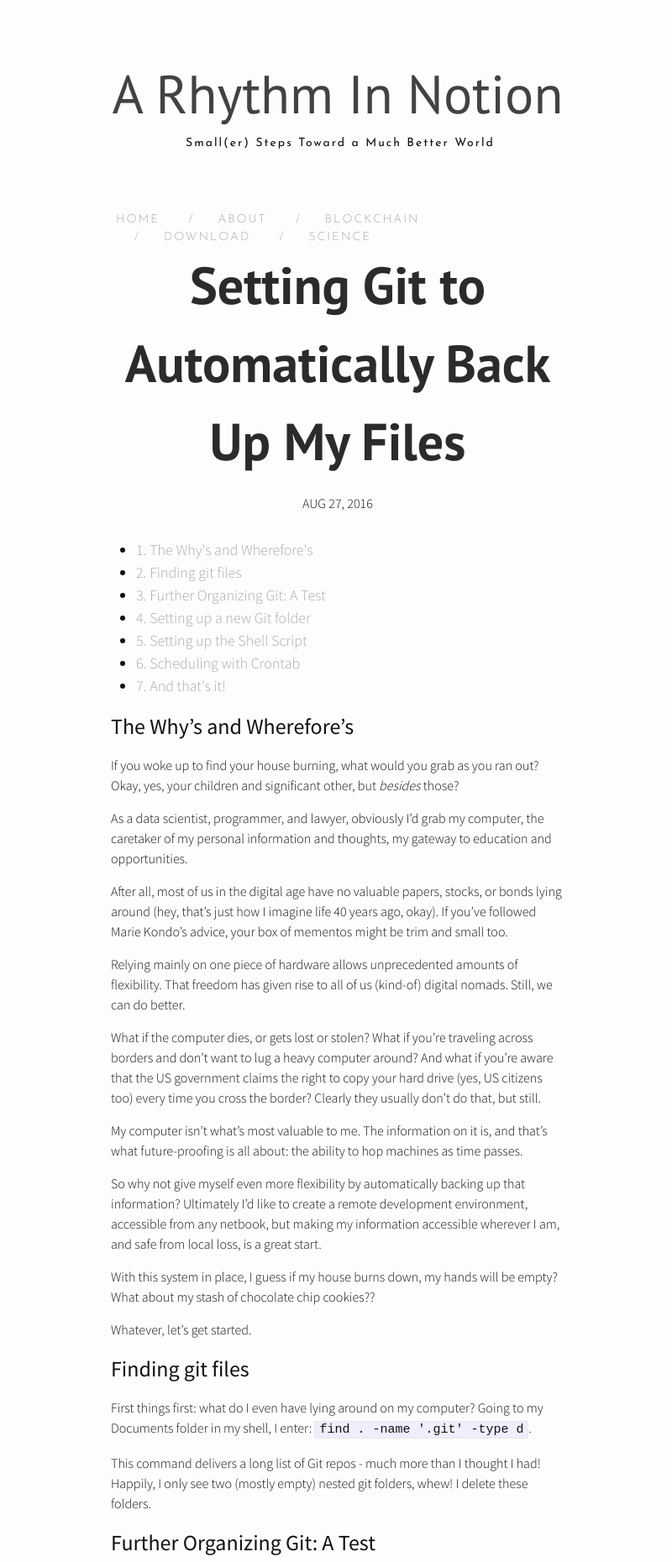
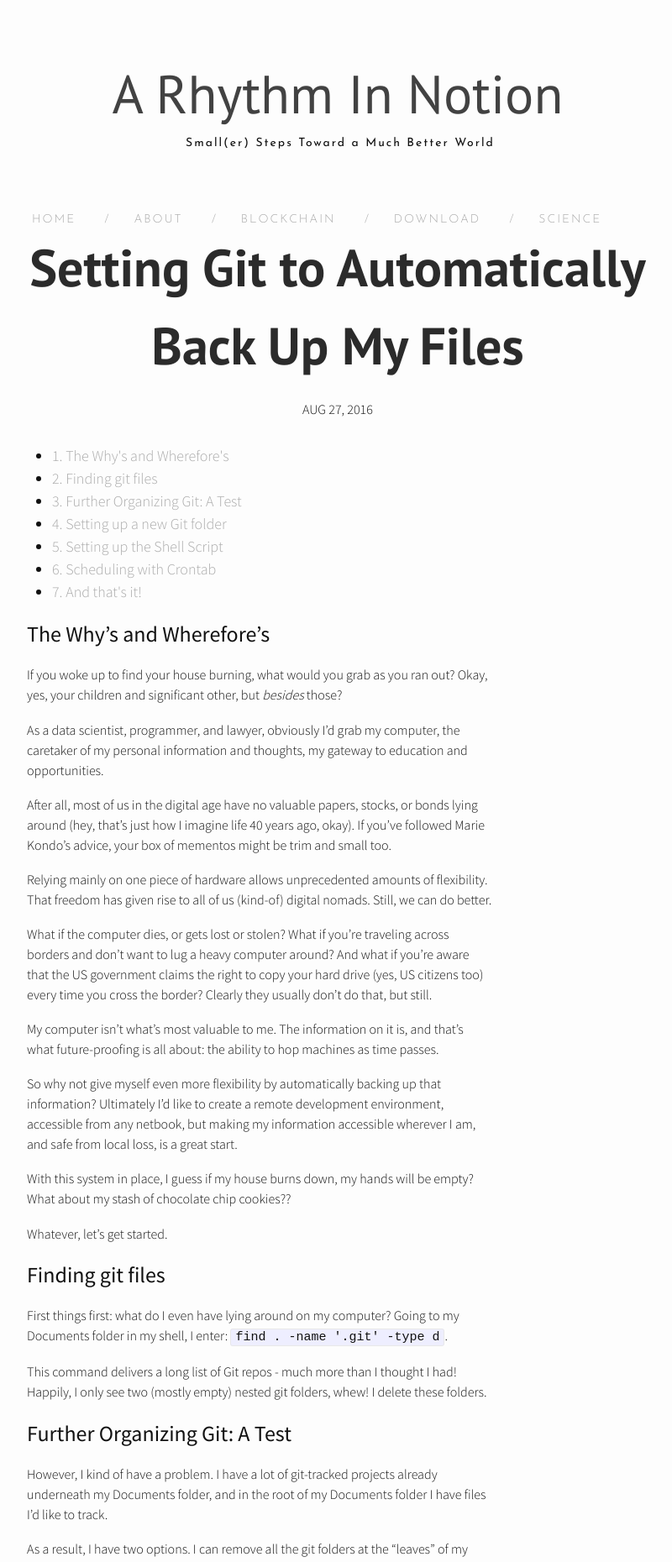
Before and after one commit to coyotespike/coyotespike.github.io, a Jekyll site: the page built from _posts/2016-08-27-AutomatingGitBackups.md, in a window 1280 px wide. Shown: the top 1860 px of the page at 84% size, without its empty margins (238-1038 px from the left). Built offline with Jekyll 4.4.1, drawn with Linux system fonts in a browser that asks for light colours; nearby versions of some CDN libraries.

Commit message:
Reverts $content-width, changest post-content width, increases margin-bottom

```diff
--- a/css/style.scss
+++ b/css/style.scss
@@ -14,7 +14,7 @@ $base-line-height: 1.5;
 
 $spacing-unit:     30px;
 // Width of the content area
-$content-width:    600px;
+$content-width:    800px;
 
 $on-palm:          600px;
 $on-laptop:        800px;
@@ -79,7 +79,7 @@ h1, h2, h3, h4, h5, h6,
 p, blockquote, pre,
 ul, ol, dl, figure,
 %vertical-rhythm {
-    margin-bottom: $spacing-unit / 2;
+    margin-bottom: $spacing-unit / 1.75;
 }
 
 
@@ -524,6 +524,7 @@ pre {
 .post-content {
   margin-bottom: $spacing-unit;
   padding-bottom: 3em !important;
+  width: 75%;
   p {
     font-size: 1rem;
   }
```
